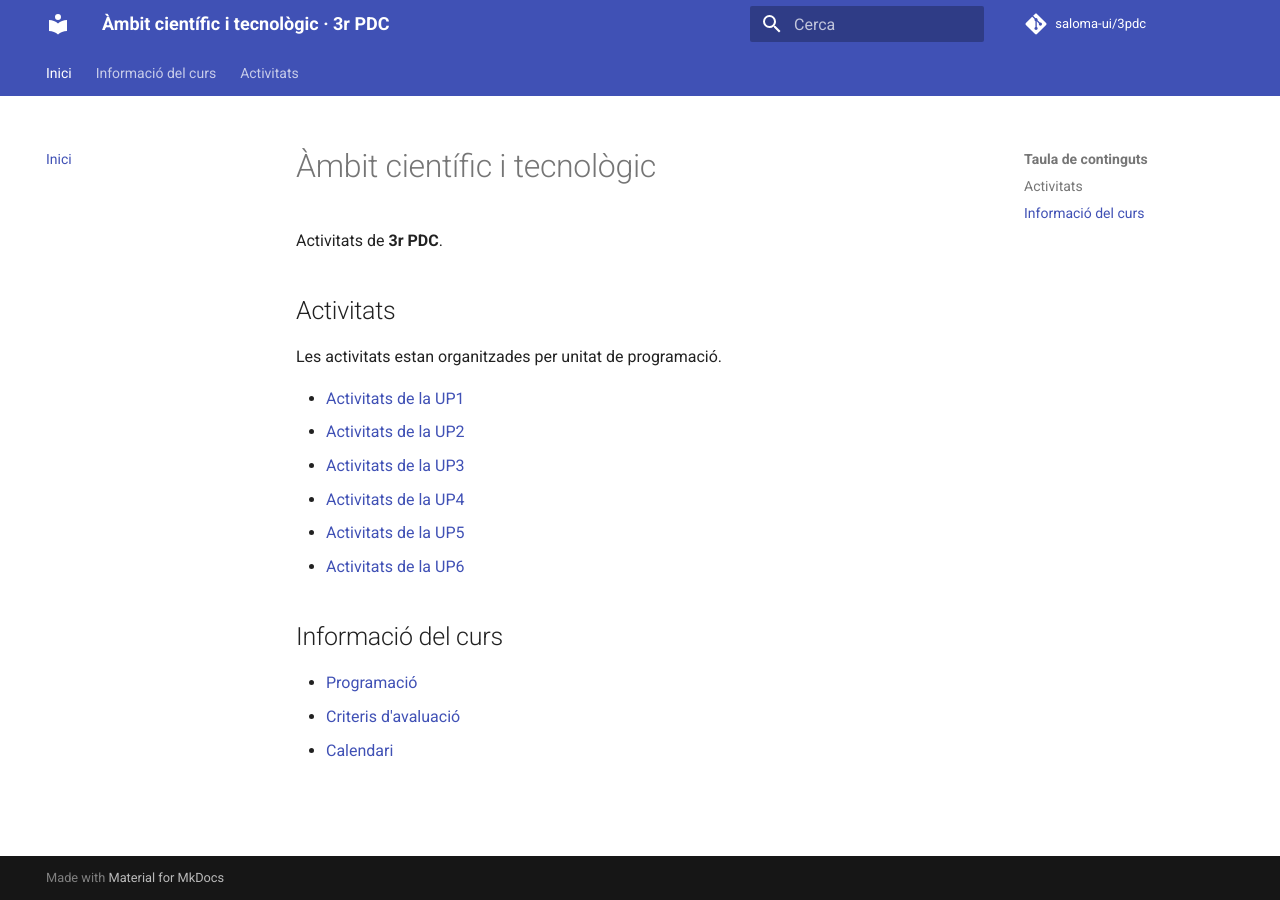
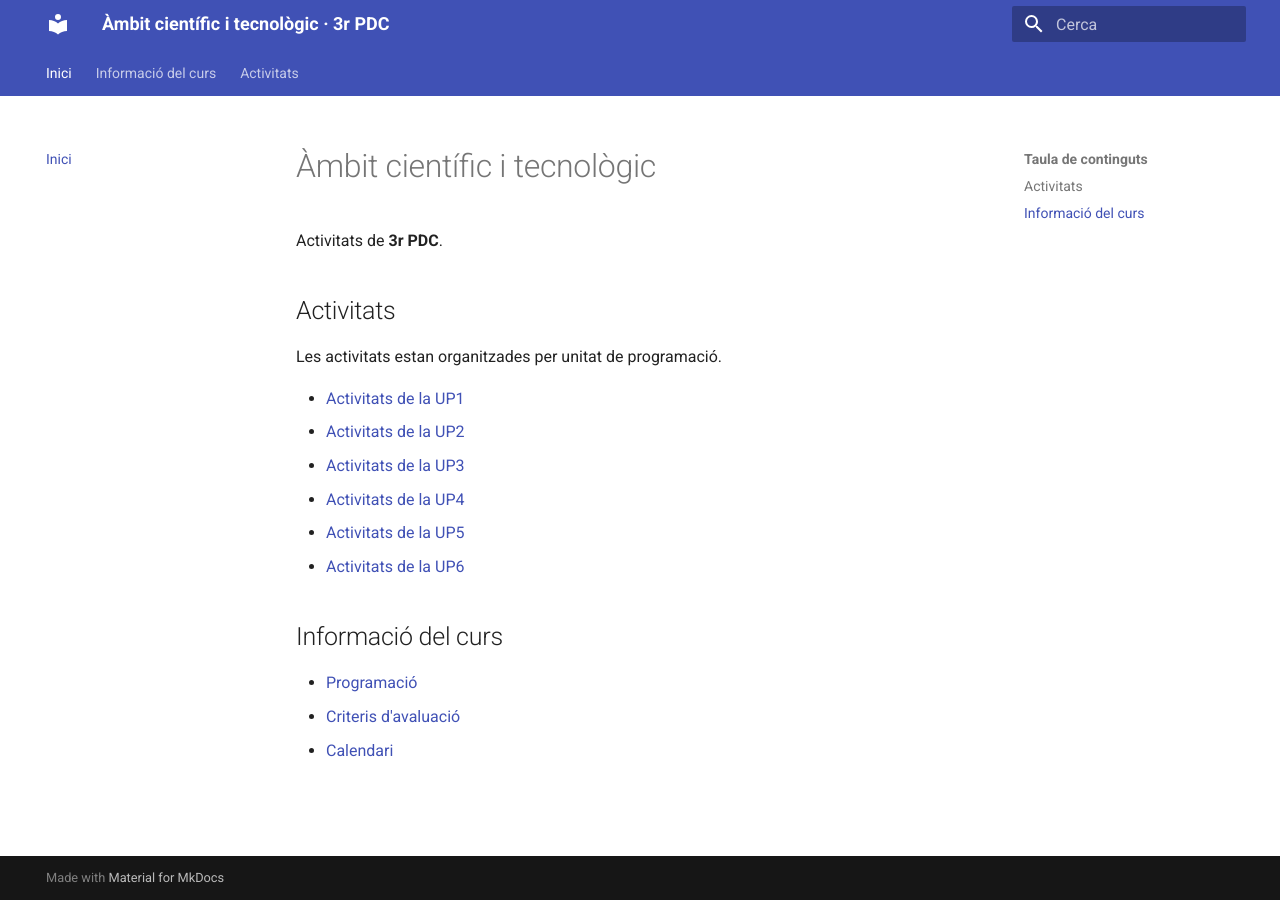
Before and after one commit to saloma-ui/3pdc, an MkDocs documentation site: the page built from docs/index.md, in a window 1280 px wide. Built offline with MkDocs 1.6.1 and Material for MkDocs 9.7.7, drawn with Linux system fonts in a browser that asks for light colours; comment, search, counter and statistics services are not loaded.

Commit message:
Elimina l’enllaç visible al repositori

```diff
--- a/mkdocs.yml
+++ b/mkdocs.yml
@@ -1,8 +1,6 @@
 site_name: Àmbit científic i tecnològic · 3r PDC
 site_description: Activitats de l’Àmbit científic i tecnològic de 3r PDC
 site_url: https://saloma-ui.github.io/3pdc/
-repo_url: https://github.com/saloma-ui/3pdc
-repo_name: saloma-ui/3pdc
 
 theme:
   name: material
```
